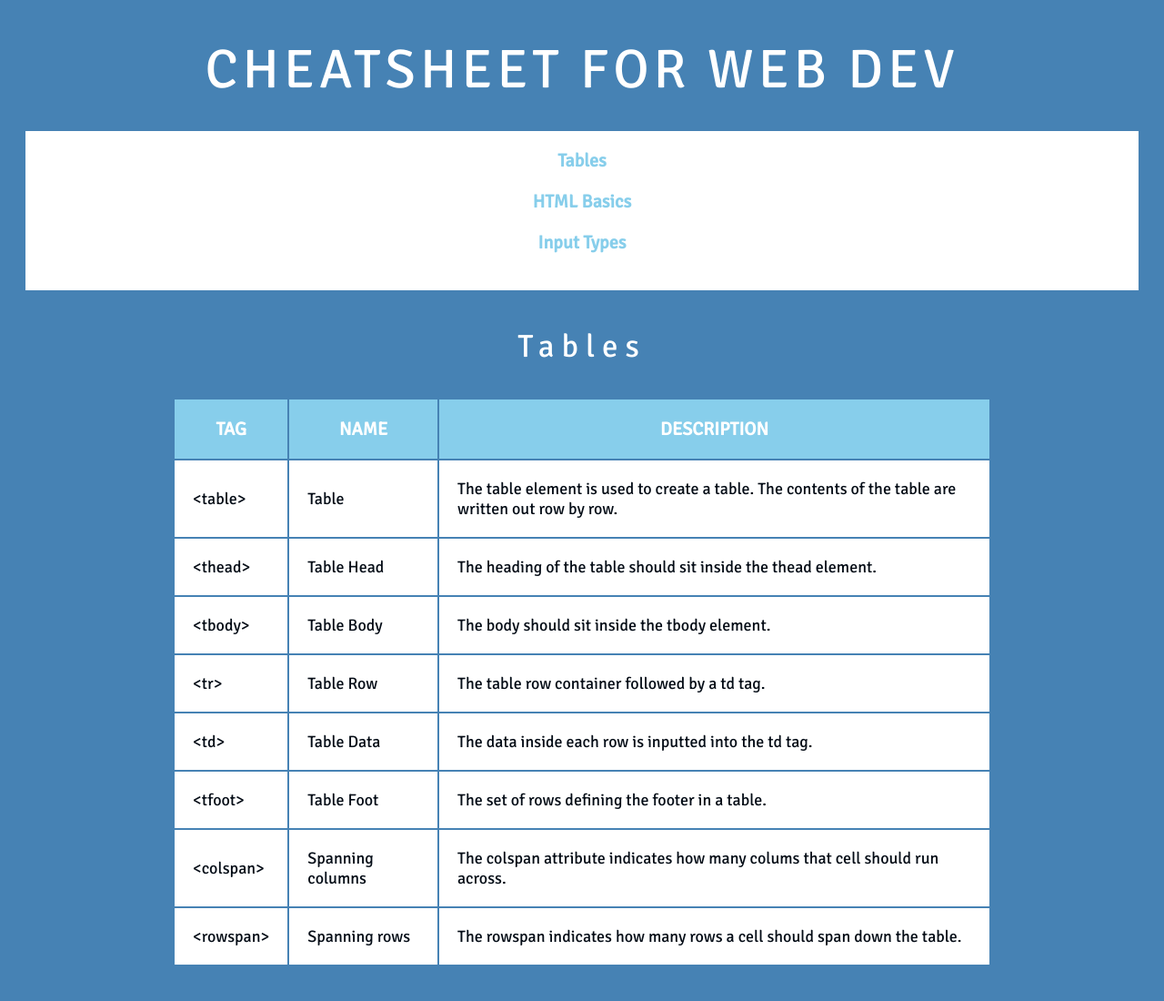
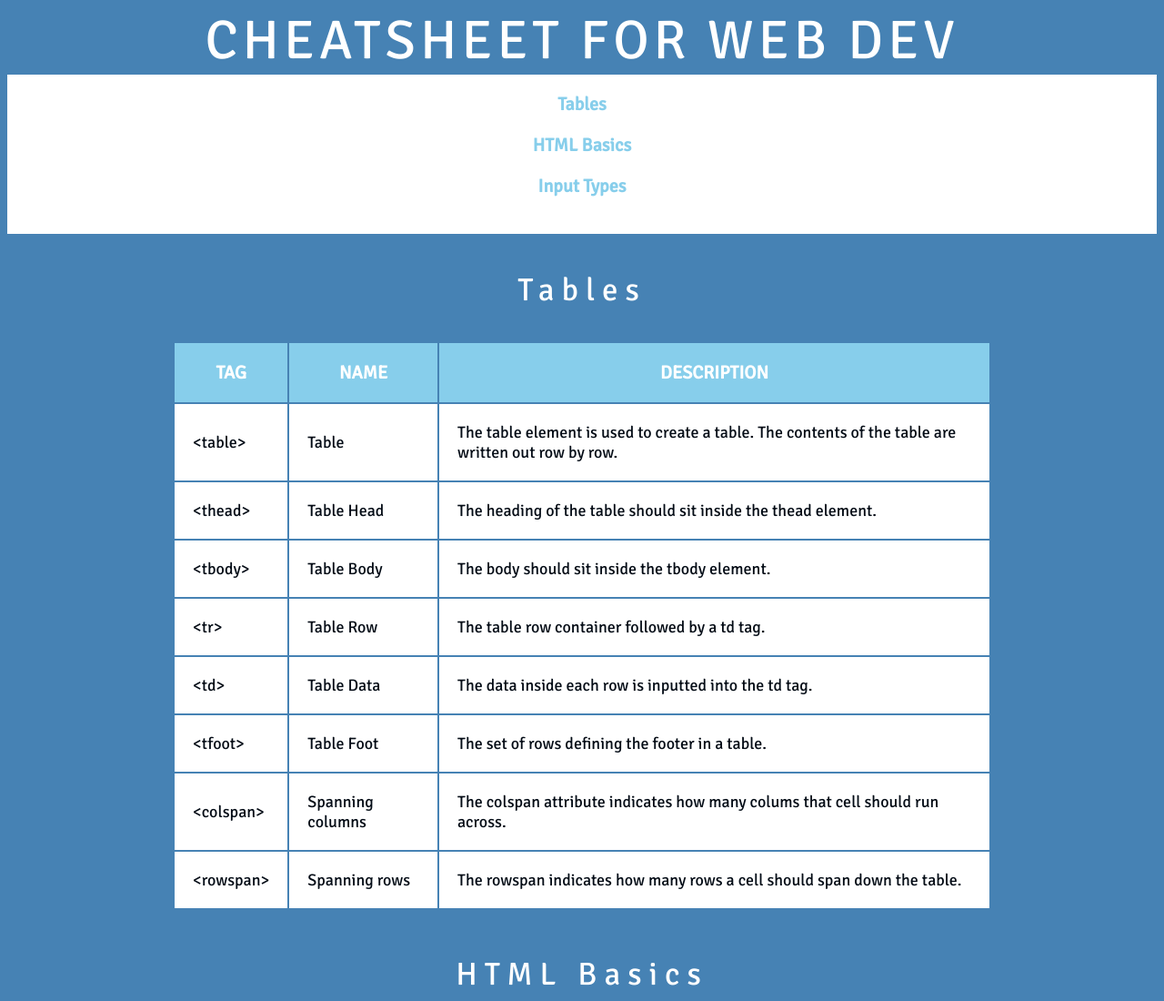
Before and after one commit to JagjitNila92/cheatsheet, a plain HTML site: page index.html in a window 1280 px wide. Shown: the top 1100 px of the page at 91% size. Drawn offline with Linux system fonts and the light colour scheme.

Commit message:
auto margin update

```diff
--- a/styles.css
+++ b/styles.css
@@ -12,6 +12,7 @@ h1{
 	letter-spacing: 5px;
 	margin-bottom: 30px;
 	text-transform: uppercase;
+	margin: auto;
 }
 
 h2 {
@@ -31,7 +32,7 @@ nav ul{
 	display: block;
 	padding: 20px;
 	list-style-type: none;
-	margin: 20px;
+	margin: auto;
 	overflow: hidden;
 }
 
```
